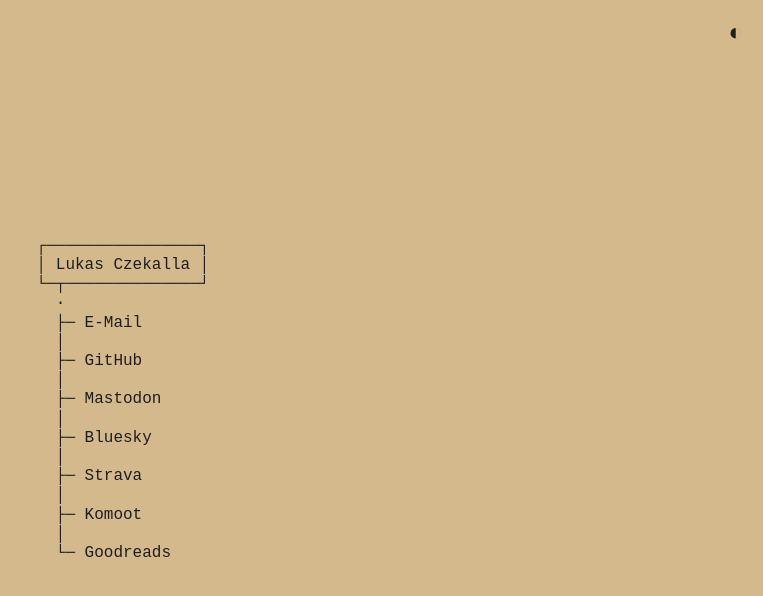
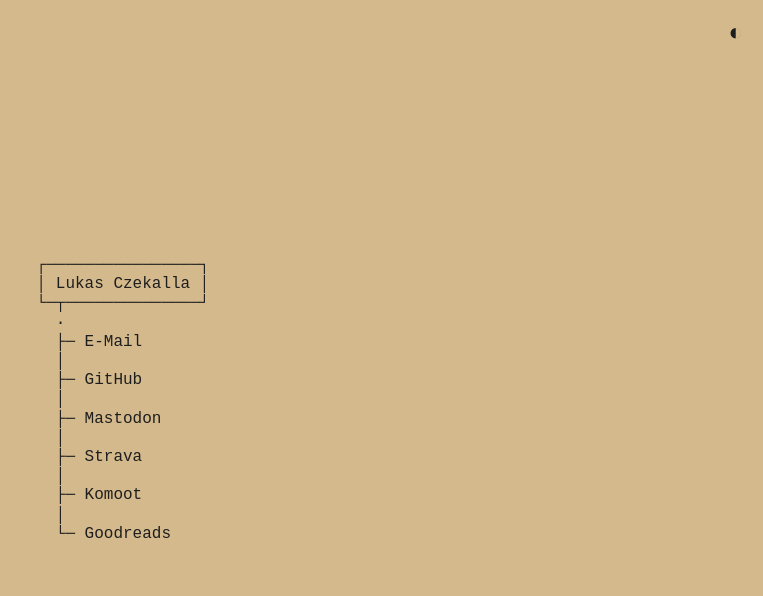
Before and after one commit to cz3k/0rb.eu, a plain HTML site: page docs/index.html in a window 1280 px wide. Shown: the whole page, without its empty margins (517-1280 px from the left). Drawn offline with Linux system fonts and the light colour scheme.

Commit message:
chore: remove bsky

```diff
--- a/docs/index.html
+++ b/docs/index.html
@@ -22,8 +22,6 @@
   │
   ├─ <a href="https://mastodon.social/@0rb" target="_blank" rel="me noopener noreferrer">Mastodon</a>
   │
-  ├─ <a href="https://bsky.app/profile/0rb.eu" target="_blank" rel="me noopener noreferrer">Bluesky</a>
-  │
   ├─ <a href="https://www.strava.com/athletes/lukas-czekalla" target="_blank" rel="me noopener noreferrer">Strava</a>
   │
   ├─ <a href="https://www.komoot.com/user/1513406069350" target="_blank" rel="me noopener noreferrer">Komoot</a>
```
